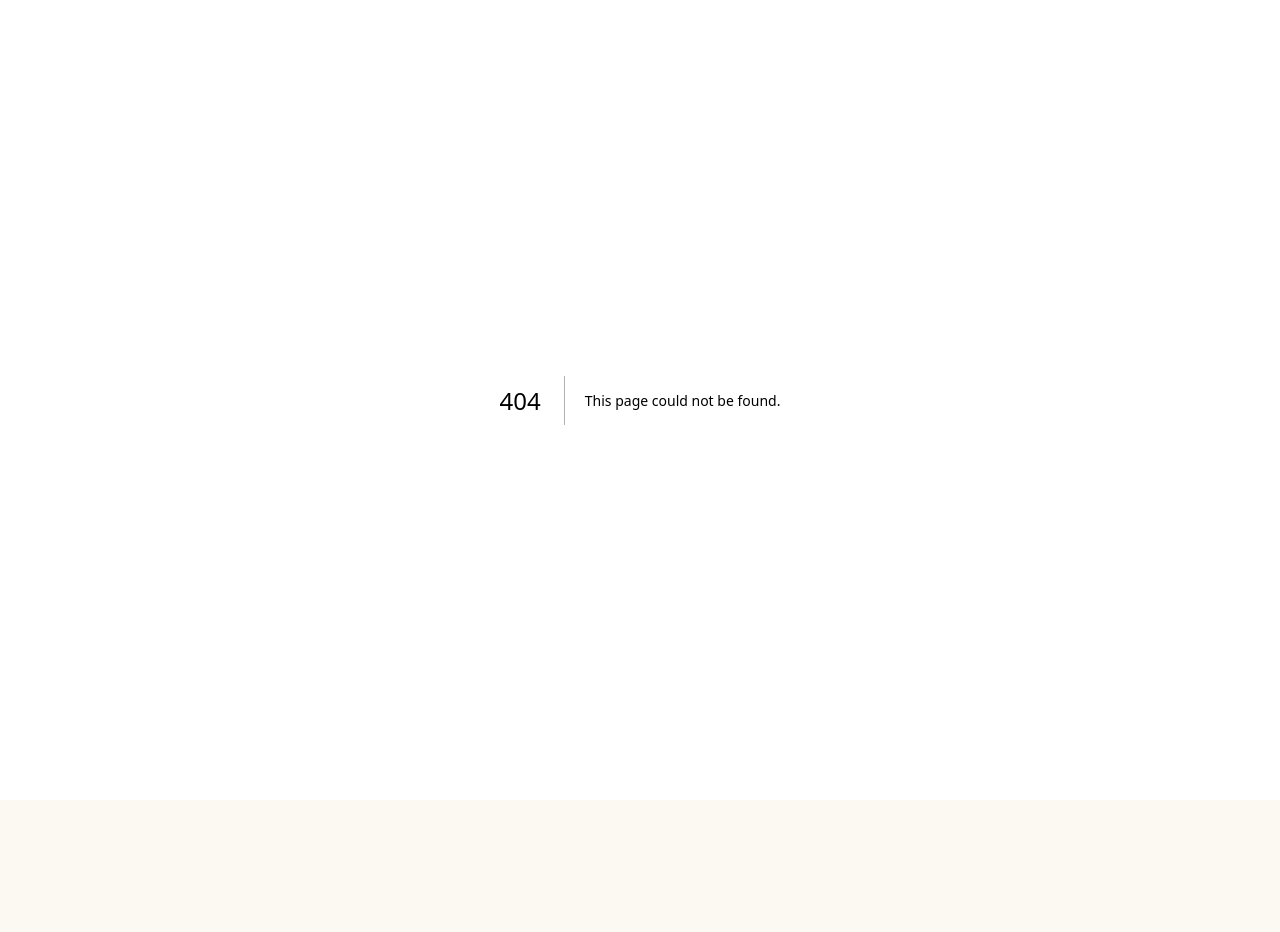
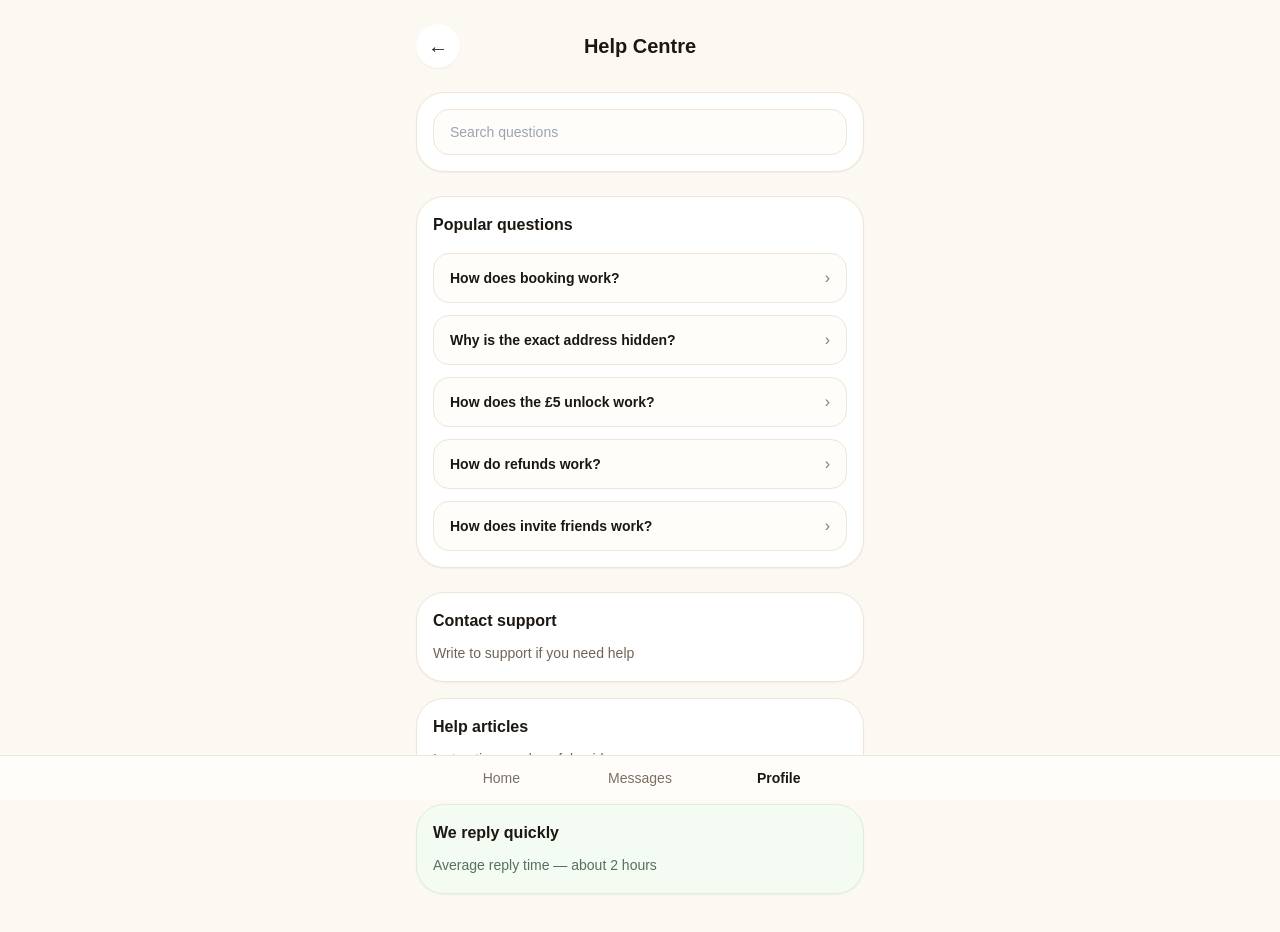
Before and after one commit to bellasalon4u-source/mapbookapp, a Next.js app: page /profile/help in a window 1280 px wide. Before the commit this address had no page. Shown: the top 932 px of the page. Before the commit the page ends 800 px from the top, so only its background shows below. Built offline with nearby package versions, Linux system fonts and the light colour scheme.

Commit message:
feat: add help centre page for profile

```diff
--- /dev/null
+++ b/app/profile/help/page.tsx
@@ -0,0 +1,200 @@
+'use client';
+
+import { useEffect, useMemo, useState } from 'react';
+import { useRouter } from 'next/navigation';
+import BottomNav from '../../../components/common/BottomNav';
+import { getSavedLanguage, type AppLanguage } from '../../../services/i18n';
+
+const helpTexts = {
+  EN: {
+    title: 'Help Centre',
+    searchPlaceholder: 'Search questions',
+    popular: 'Popular questions',
+    question1: 'How does booking work?',
+    question2: 'Why is the exact address hidden?',
+    question3: 'How does the £5 unlock work?',
+    question4: 'How do refunds work?',
+    question5: 'How does invite friends work?',
+    contact: 'Contact support',
+    contactSub: 'Write to support if you need help',
+    articles: 'Help articles',
+    articlesSub: 'Instructions and useful guides',
+    fastReply: 'We reply quickly',
+    fastReplySub: 'Average reply time — about 2 hours',
+  },
+  ES: {
+    title: 'Centro de ayuda',
+    searchPlaceholder: 'Buscar preguntas',
+    popular: 'Preguntas populares',
+    question1: '¿Cómo funciona la reserva?',
+    question2: '¿Por qué la dirección exacta está oculta?',
+    question3: '¿Cómo funciona el unlock de £5?',
+    question4: '¿Cómo funcionan los reembolsos?',
+    question5: '¿Cómo funciona invitar amigos?',
+    contact: 'Contactar soporte',
+    contactSub: 'Escribe al soporte si necesitas ayuda',
+    articles: 'Artículos de ayuda',
+    articlesSub: 'Instrucciones y guías útiles',
+    fastReply: 'Respondemos rápido',
+    fastReplySub: 'Tiempo medio de respuesta — около 2 horas',
+  },
+  RU: {
+    title: 'Центр помощи',
+    searchPlaceholder: 'Поиск по вопросам',
+    popular: 'Популярные вопросы',
+    question1: 'Как работает бронирование?',
+    question2: 'Почему точный адрес скрыт?',
+    question3: 'Как работает £5 unlock?',
+    question4: 'Как работают возвраты?',
+    question5: 'Как работает приглашение друзей?',
+    contact: 'Связаться с нами',
+    contactSub: 'Напишите в поддержку, если нужна помощь',
+    articles: 'Справочный центр',
+    articlesSub: 'Инструкции и полезные гайды',
+    fastReply: 'Мы отвечаем быстро',
+    fastReplySub: 'Среднее время ответа — около 2 часов',
+  },
+  CZ: {
+    title: 'Centrum pomoci',
+    searchPlaceholder: 'Hledat otázky',
+    popular: 'Populární otázky',
+    question1: 'Jak funguje rezervace?',
+    question2: 'Proč je přesná adresa skrytá?',
+    question3: 'Jak funguje £5 unlock?',
+    question4: 'Jak fungují refundy?',
+    question5: 'Jak funguje pozvání přátel?',
+    contact: 'Kontaktovat podporu',
+    contactSub: 'Napište podpoře, pokud potřebujete pomoc',
+    articles: 'Nápověda',
+    articlesSub: 'Pokyny a užitečné návody',
+    fastReply: 'Odpovídáme rychle',
+    fastReplySub: 'Průměrná doba odpovědi — asi 2 hodiny',
+  },
+  DE: {
+    title: 'Hilfezentrum',
+    searchPlaceholder: 'Fragen suchen',
+    popular: 'Beliebte Fragen',
+    question1: 'Wie funktioniert die Buchung?',
+    question2: 'Warum ist die genaue Adresse verborgen?',
+    question3: 'Wie funktioniert der £5 Unlock?',
+    question4: 'Wie funktionieren Rückerstattungen?',
+    question5: 'Wie funktioniert Freunde einladen?',
+    contact: 'Support kontaktieren',
+    contactSub: 'Schreibe dem Support, wenn du Hilfe brauchst',
+    articles: 'Hilfecenter',
+    articlesSub: 'Anleitungen und nützliche Guides',
+    fastReply: 'Wir antworten schnell',
+    fastReplySub: 'Durchschnittliche Antwortzeit — etwa 2 Stunden',
+  },
+  PL: {
+    title: 'Centrum pomocy',
+    searchPlaceholder: 'Szukaj pytań',
+    popular: 'Popularne pytania',
+    question1: 'Jak działa rezerwacja?',
+    question2: 'Dlaczego dokładny adres jest ukryty?',
+    question3: 'Jak działa unlock £5?',
+    question4: 'Jak działają zwroty?',
+    question5: 'Jak działa zapraszanie znajomych?',
+    contact: 'Skontaktuj się z pomocą',
+    contactSub: 'Napisz do wsparcia, jeśli potrzebujesz pomocy',
+    articles: 'Centrum artykułów',
+    articlesSub: 'Instrukcje i przydatne poradniki',
+    fastReply: 'Odpowiadamy szybko',
+    fastReplySub: 'Średni czas odpowiedzi — około 2 godziny',
+  },
+} as const;
+
+export default function HelpPage() {
+  const router = useRouter();
+
+  const [language, setLanguage] = useState<AppLanguage>('EN');
+
+  useEffect(() => {
+    const syncLanguage = () => {
+      setLanguage(getSavedLanguage());
+    };
+
+    syncLanguage();
+    window.addEventListener('focus', syncLanguage);
+
+    return () => {
+      window.removeEventListener('focus', syncLanguage);
+    };
+  }, []);
+
+  const text = useMemo(
+    () => helpTexts[language as keyof typeof helpTexts] || helpTexts.EN,
+    [language]
+  );
+
+  const questions = [
+    text.question1,
+    text.question2,
+    text.question3,
+    text.question4,
+    text.question5,
+  ];
+
+  return (
+    <main className="min-h-screen bg-[#fcf8f2] px-4 py-6 pb-24">
+      <div className="mx-auto max-w-md">
+        <div className="flex items-center justify-between gap-3">
+          <button
+            type="button"
+            onClick={() => router.back()}
+            className="flex h-11 w-11 items-center justify-center rounded-full bg-white text-xl text-[#241c16] shadow-sm"
+          >
+            ←
+          </button>
+
+          <h1 className="text-xl font-bold text-[#1d1712]">{text.title}</h1>
+
+          <div className="h-11 w-11" />
+        </div>
+
+        <div className="mt-6 rounded-[28px] border border-[#efe4d7] bg-white p-4 shadow-sm">
+          <input
+            placeholder={text.searchPlaceholder}
+            className="w-full rounded-2xl border border-[#efe4d7] bg-[#fffdf9] px-4 py-3 text-sm text-[#1d1712] outline-none"
+          />
+        </div>
+
+        <div className="mt-6 rounded-[28px] border border-[#efe4d7] bg-white p-4 shadow-sm">
+          <div className="text-base font-extrabold text-[#1d1712]">{text.popular}</div>
+
+          <div className="mt-4 space-y-3">
+            {questions.map((question) => (
+              <button
+                key={question}
+                type="button"
+                className="flex w-full items-center justify-between rounded-2xl border border-[#efe4d7] bg-[#fffdf9] px-4 py-3 text-left"
+              >
+                <span className="text-sm font-bold text-[#1d1712]">{question}</span>
+                <span className="text-base text-[#8c7d70]">›</span>
+              </button>
+            ))}
+          </div>
+        </div>
+
+        <div className="mt-6 grid grid-cols-1 gap-4">
+          <div className="rounded-[28px] border border-[#efe4d7] bg-white p-4 shadow-sm">
+            <div className="text-base font-extrabold text-[#1d1712]">{text.contact}</div>
+            <div className="mt-2 text-sm leading-6 text-[#6f6458]">{text.contactSub}</div>
+          </div>
+
+          <div className="rounded-[28px] border border-[#efe4d7] bg-white p-4 shadow-sm">
+            <div className="text-base font-extrabold text-[#1d1712]">{text.articles}</div>
+            <div className="mt-2 text-sm leading-6 text-[#6f6458]">{text.articlesSub}</div>
+          </div>
+
+          <div className="rounded-[28px] border border-[#dcefdc] bg-[#f3fbf3] p-4 shadow-sm">
+            <div className="text-base font-extrabold text-[#1d1712]">{text.fastReply}</div>
+            <div className="mt-2 text-sm leading-6 text-[#56705e]">{text.fastReplySub}</div>
+          </div>
+        </div>
+      </div>
+
+      <BottomNav active="profile" />
+    </main>
+  );
+}
```
